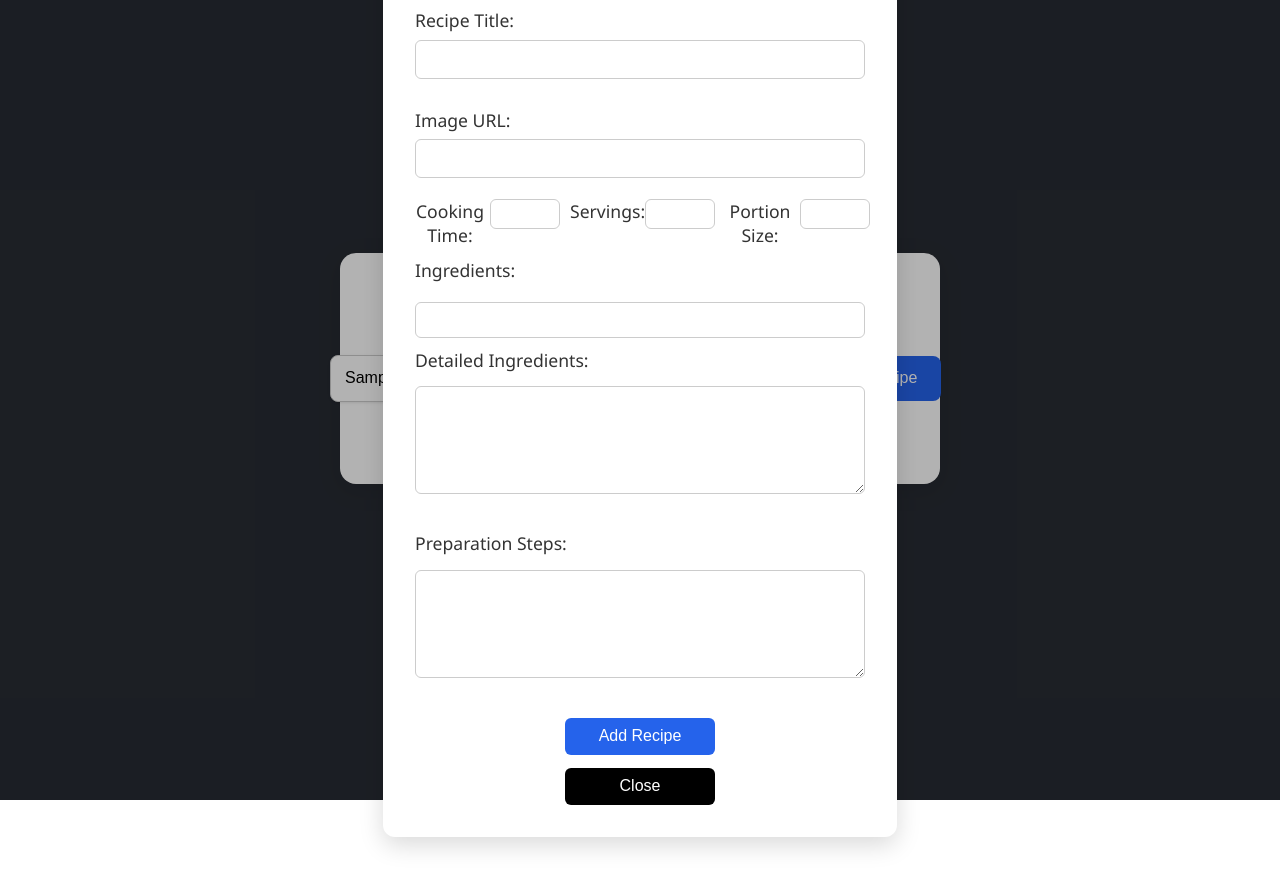
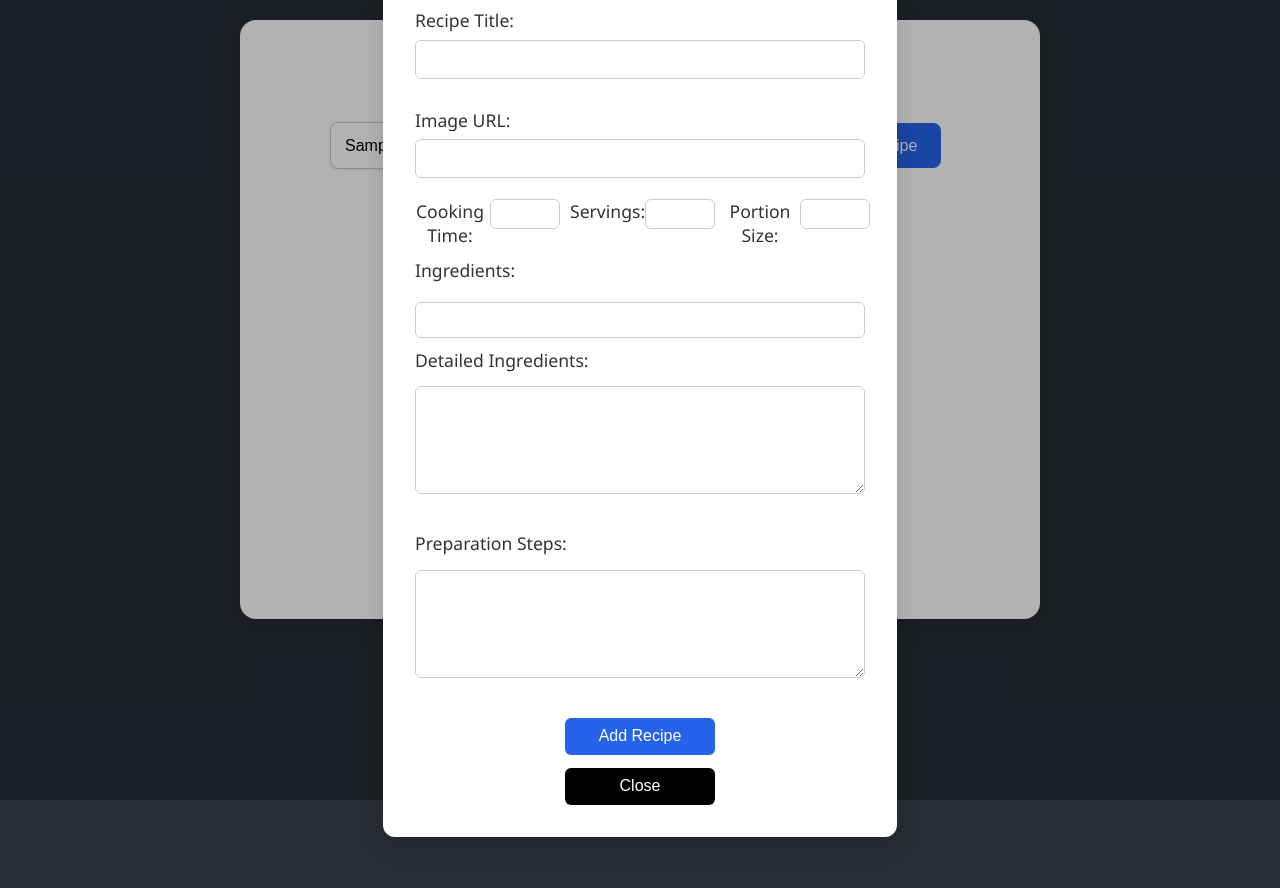
Before and after one commit to DariaHaidabura/react-recipe-list, a React (Create React App) app: page / in a window 1280 px wide. Both pictures are taken after typing "Sample" into the empty fields and a click on the button "Add Recipe". Shown: the top 888 px of the page. Before the commit the page ends 800 px from the top, so only its background shows below. Built offline with nearby package versions, Linux system fonts and the light colour scheme.

Commit message:
added animation for buttons

```diff
--- a/src/AddRecipeModal/AddRecipeModal.css
+++ b/src/AddRecipeModal/AddRecipeModal.css
@@ -9,7 +9,36 @@
   align-items: center;
   justify-content: center;
   z-index: 1000;
+  opacity: 0;
+  transform: translateY(30px);
+  animation: slideFadeIn 0.3s ease-out forwards;
   font-family: "Segoe UI", sans-serif;
+}
+
+.modal-backdrop.closing {
+  animation: slideFadeOut 0.3s ease-out forwards;
+}
+
+@keyframes slideFadeIn {
+  0% {
+    opacity: 0;
+    transform: translateY(30px);
+  }
+  100% {
+    opacity: 1;
+    transform: translateY(0);
+  }
+}
+
+@keyframes slideFadeOut {
+  0% {
+    opacity: 1;
+    transform: translateY(0);
+  }
+  100% {
+    opacity: 0;
+    transform: translateY(30px);
+  }
 }
 
 .modal {
@@ -34,7 +63,7 @@
 
 .modal .recipe-label {
   display: block;
-  width:200px;
+  width: 200px;
   font-weight: 500;
   margin: 0.8rem 0 0.3rem;
   font-size: 1.1rem;
--- a/src/AddRecipeModal/AddRecipeModal.jsx
+++ b/src/AddRecipeModal/AddRecipeModal.jsx
@@ -1,4 +1,4 @@
-import React from "react";
+import React, { useState, useEffect } from "react";
 import "./AddRecipeModal.css";
 
 export default function AddRecipeModal({
@@ -9,12 +9,30 @@ export default function AddRecipeModal({
   onSave,
   onClose,
 }) {
-  if (!isOpen) return null;
+  const [isVisible, setIsVisible] = useState(false);
+  const [isClosing, setIsClosing] = useState(false);
+
+  useEffect(() => {
+    if (isOpen) {
+      setIsVisible(true);
+      setIsClosing(false);
+    }
+  }, [isOpen]);
+
+  const handleClose = () => {
+    setIsClosing(true);
+    setTimeout(() => {
+      setIsVisible(false);
+      onClose();
+    }, 300);
+  };
+
+  if (!isVisible) return null;
 
   const newId = allRecipes.length + 1;
 
   return (
-    <div className="modal-backdrop">
+    <div className={`modal-backdrop ${isClosing ? "closing" : ""}`}>
       <div className="modal">
         <label className="recipe-label">Recipe Title:</label>
         <input
@@ -125,7 +143,7 @@ export default function AddRecipeModal({
           <button onClick={onSave} className="add-recipe-button">
             Add Recipe
           </button>
-          <button onClick={onClose} className="close-recipe-button">
+          <button onClick={handleClose} className="close-recipe-button">
             Close
           </button>
         </div>
--- a/src/EditRecipeModal/EditRecipeModal.css
+++ b/src/EditRecipeModal/EditRecipeModal.css
@@ -9,6 +9,36 @@
   align-items: center;
   justify-content: center;
   z-index: 1000;
+  opacity: 0;
+  transform: translateY(30px);
+  animation: slideFadeIn 0.3s ease-out forwards;
+  font-family: "Segoe UI", sans-serif;
+}
+
+.modal-backdrop.closing {
+  animation: slideFadeOut 0.3s ease-out forwards;
+}
+
+@keyframes slideFadeIn {
+  0% {
+    opacity: 0;
+    transform: translateY(30px);
+  }
+  100% {
+    opacity: 1;
+    transform: translateY(0);
+  }
+}
+
+@keyframes slideFadeOut {
+  0% {
+    opacity: 1;
+    transform: translateY(0);
+  }
+  100% {
+    opacity: 0;
+    transform: translateY(30px);
+  }
 }
 
 .modal {
@@ -19,7 +49,6 @@
   max-height: 830px;
   width: 100%;
   box-shadow: 0 8px 24px rgba(0, 0, 0, 0.15);
-  font-family: "Segoe UI", sans-serif;
 }
 
 .recipe-image {
@@ -83,9 +112,8 @@
 
 .section-textarea {
   resize: vertical;
-  font-family: "Segoe UI", sans-serif;
   font-size: 1.1rem;
-  font-weight: 300px;
+  font-weight: 500;
   min-height: 100px;
 }
 
--- a/src/EditRecipeModal/EditRecipeModal.jsx
+++ b/src/EditRecipeModal/EditRecipeModal.jsx
@@ -8,10 +8,28 @@ export default function EditRecipeModal({
   onFieldChange,
   onSave,
 }) {
-  if (!isOpen) return null;
+  const [isVisible, setIsVisible] = useState(false);
+  const [isClosing, setIsClosing] = useState(false);
+
+  useEffect(() => {
+    if (isOpen) {
+      setIsVisible(true);
+      setIsClosing(false);
+    }
+  }, [isOpen]);
+
+  const handleClose = () => {
+    setIsClosing(true);
+    setTimeout(() => {
+      setIsVisible(false);
+      onClose();
+    }, 300);
+  };
+
+  if (!isVisible) return null;
 
   return (
-    <div className="modal-backdrop">
+    <div className={`modal-backdrop ${isClosing ? "closing" : ""}`}>
       <div className="modal">
         <img className="recipe-image" src={recipe?.image} alt={recipe?.title} />
 
@@ -52,7 +70,7 @@ export default function EditRecipeModal({
           <button className="update-button" onClick={onSave}>
             Update Recipe
           </button>
-          <button className="close-button" onClick={onClose}>
+          <button className="close-button" onClick={handleClose}>
             Close
           </button>
         </div>
--- a/src/RecipeList/RecipeList.css
+++ b/src/RecipeList/RecipeList.css
@@ -1,44 +1,86 @@
-.recipe-list,
+/* .recipe-list,
 .recipe-detail {
-  height: auto;
-  font-weight: 500;
-  margin: 4rem auto;
+  border-radius: 16px;
   padding: 2rem;
-  color: #000000;
+  opacity: 0;
+  transition: opacity 0.4s ease, transform 0.4s ease;
   background-color: #ffffff;
-  border-radius: 16px;
-  box-shadow: 0 6px 24px rgba(0, 0, 0, 0.1);
-  font-family: "Segoe UI", sans-serif;
-  box-sizing: border-box;
-}
+} */
 
 .recipe-list {
+  position: relative;
   width: 100%;
   max-width: 1000px;
   margin: 0 auto;
+  padding: 2rem;
+  border-radius: 16px;
+  background-color: #fff;
+  box-shadow: 0 6px 24px rgba(0, 0, 0, 0.1);
+  box-sizing: border-box;
+  opacity: 0;
+  transform: translateY(20px);
+  pointer-events: none;
+  background-color: #ffffff;
 }
 
 .recipe-detail {
-  min-width: 600px;
+  position: absolute;
+  top: 10vh;
+  left: 50%;
+  transform: translate(-50%, 8vh);
   width: 100%;
+  max-width: 500px;
+  max-height: 850px;
+  z-index: 10;
+  border-radius: 16px;
+  padding: 2rem;
+  box-shadow: 0 6px 24px rgba(0, 0, 0, 0.1);
+  background-color: #ffffff;
+  box-sizing: border-box;
+
   opacity: 0;
-  right: 0%;
   transition: opacity 0.4s ease, transform 0.4s ease;
   pointer-events: none;
-  position: relative;
-  top: 0;
-  margin: 0 auto;
-  z-index: 10;
+}
+
+.recipe-list.visible,
+.recipe-detail.visible {
+  opacity: 1;
+  pointer-events: auto;
 }
 
 .recipe-detail.visible {
   opacity: 1;
-  transform: translateY(0);
+  transform: translate(-50%, -7vh);
   pointer-events: auto;
 }
 
 .recipe-list.hidden {
-  display: none;
+  opacity: 0;
+  pointer-events: none;
+}
+
+.recipe-list {
+  background-color: #fff;
+}
+
+.page-wrapper {
+  position: relative;
+  min-height: 1000px;
+  width: 100%;
+  display: flex;
+  justify-content: center;
+  padding: 0 1rem;
+  box-sizing: border-box;
+}
+
+.recipe-container {
+  position: relative;
+  max-width: 800px;
+  width: 100%;
+  margin: 0 auto;
+  min-height: 100vh;
+  box-sizing: border-box;
 }
 
 .recipe-list h3 {
@@ -81,6 +123,7 @@
   height: auto;
   text-align: left;
   font-size: 1rem;
+  color: #000;
 }
 
 .recipe-ingredients {
@@ -145,7 +188,6 @@
   width: 100%;
   min-width: 400px;
   min-height: 25px;
-  /* max-width: 210px; */
   padding: 10px 14px;
   margin: 10px auto;
   right: 12%;
@@ -250,7 +292,15 @@
   border: none;
   border-radius: 6px;
   cursor: pointer;
-  transition: background 0.2s ease;
+  transition: background 0.5s ease;
+  opacity: 0;
+  transform: translateY(20px);
+  transition: opacity 0.4s ease, transform 0.4s ease;
+}
+
+.back-button.visible {
+  opacity: 1;
+  transform: translateY(0);
 }
 
 .back-button:hover {
@@ -263,10 +313,13 @@
 
 .recipe-card-container {
   display: grid;
+  position: relative;
   grid-template-columns: repeat(2, 1fr); /* ровно 2 карточки */
   gap: 20px;
   max-width: 1000px;
+  min-height: 400px;
   margin: 0 auto;
+  margin-left: 25px;
   padding: 1rem;
   box-sizing: border-box;
 }
@@ -287,3 +340,9 @@ body,
     max-width: 100%;
   }
 }
+
+@media (max-width: 768px) {
+  .recipe-detail {
+    padding: 1rem;
+  }
+}
--- a/src/RecipeList/RecipeList.jsx
+++ b/src/RecipeList/RecipeList.jsx
@@ -197,6 +197,7 @@ export default function RecipeList() {
   };
 
   return (
+    <div className="page-wrapper">
       <div className="recipe-container">
         <div className={`recipe-list ${isRecipeOpen ? "hidden" : "visible"}`}>
           <h3>Recipe List</h3>
@@ -308,12 +309,13 @@ export default function RecipeList() {
                   <p>No steps found</p>
                 )}
 
-              <button onClick={restartRecipes} className="back-button">
+                <button onClick={restartRecipes} className={`back-button ${isRecipeOpen ? "visible" : ""}`}>
                   Back
                 </button>
               </div>
             </>
           )}
+        </div>
       </div>
       <EditRecipeModal
         isOpen={isEditModalOpen}
```
Lines whose indentation alone changed are shown as unchanged.
